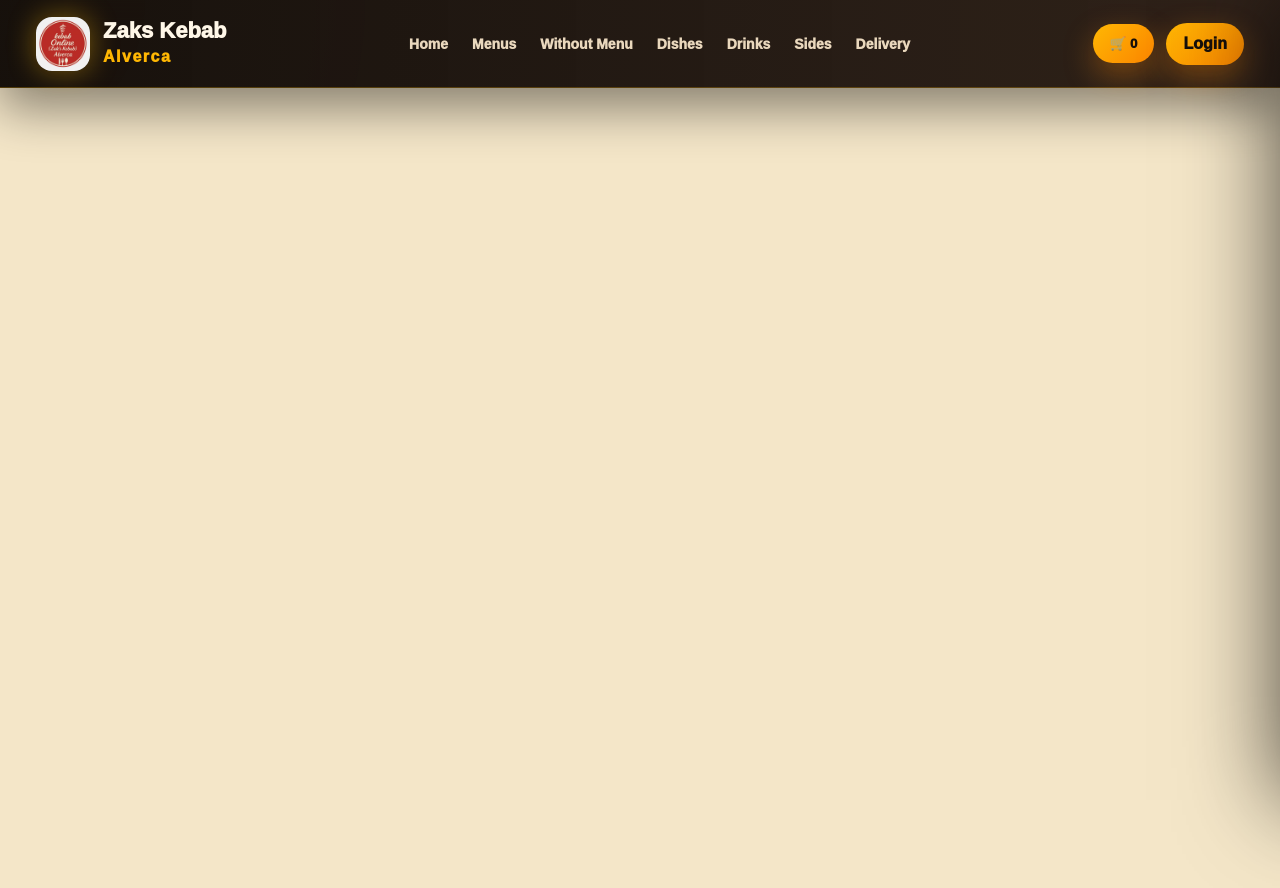
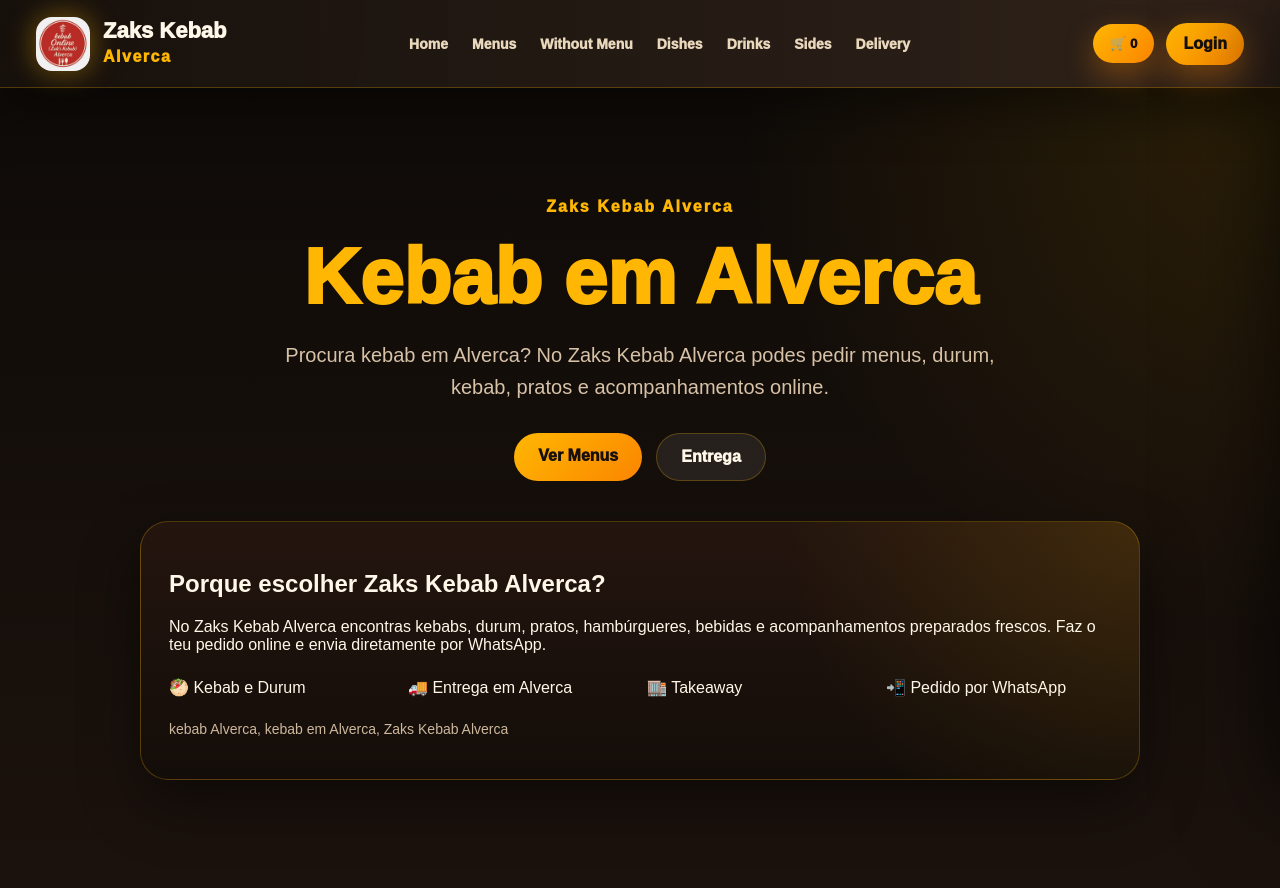
Before and after one commit to Abdulmuqeet2006/zaks-kebab, a React (Vite) app: page /kebab-alverca in a window 1280 px wide. Before the commit the page ends 800 px from the top, so only its background shows below. Built offline with nearby package versions, Linux system fonts and the light colour scheme; no server answers.

Commit message:
add SEO landing pages

```diff
--- a/src/App.jsx
+++ b/src/App.jsx
@@ -14,6 +14,7 @@
 import Checkout from "./pages/Checkout";
 import Login from "./pages/Login";
 import WithoutMenu from "./pages/WithoutMenu";
+import SeoPage from "./pages/SeoPage";
 
 function App() {
   const [cartOpen, setCartOpen] = useState(false);
@@ -34,6 +35,38 @@
         <Route path="/checkout" element={<Checkout />} />
         <Route path="/login" element={<Login />} />
         <Route path="/without-menu" element={<WithoutMenu />} />
+        <Route
+  path="/kebab-alverca"
+  element={
+    <SeoPage
+      title="Kebab em Alverca"
+      subtitle="Procura kebab em Alverca? No Zaks Kebab Alverca podes pedir menus, durum, kebab, pratos e acompanhamentos online."
+      keywords="kebab Alverca, kebab em Alverca, Zaks Kebab Alverca"
+    />
+  }
+/>
+
+<Route
+  path="/takeaway-alverca"
+  element={
+    <SeoPage
+      title="Takeaway em Alverca"
+      subtitle="Faz o teu pedido online e levanta na loja. Takeaway rápido, simples e saboroso em Alverca."
+      keywords="takeaway Alverca, comida takeaway Alverca, kebab takeaway Alverca"
+    />
+  }
+/>
+
+<Route
+  path="/entrega-kebab-alverca"
+  element={
+    <SeoPage
+      title="Entrega de Kebab em Alverca"
+      subtitle="Entrega de kebab em Alverca, Bom Sucesso, Arcena, Forte da Casa, Sobralinho e arredores."
+      keywords="entrega kebab Alverca, kebab delivery Alverca, pedir kebab Alverca"
+    />
+  }
+/>
       </Routes>
     </Router>
   );
--- /dev/null
+++ b/src/pages/SeoPage.jsx
@@ -0,0 +1,117 @@
+import { Link } from "react-router-dom";
+
+function SeoPage({ title, subtitle, keywords }) {
+  return (
+    <div style={styles.page}>
+      <section style={styles.hero}>
+        <span style={styles.badge}>Zaks Kebab Alverca</span>
+        <h1 style={styles.title}>{title}</h1>
+        <p style={styles.subtitle}>{subtitle}</p>
+
+        <div style={styles.buttons}>
+          <Link to="/menus" style={styles.mainBtn}>Ver Menus</Link>
+          <Link to="/delivery" style={styles.secondBtn}>Entrega</Link>
+        </div>
+      </section>
+
+      <section style={styles.card}>
+        <h2>Porque escolher Zaks Kebab Alverca?</h2>
+        <p>
+          No Zaks Kebab Alverca encontras kebabs, durum, pratos, hambúrgueres,
+          bebidas e acompanhamentos preparados frescos. Faz o teu pedido online
+          e envia diretamente por WhatsApp.
+        </p>
+
+        <div style={styles.grid}>
+          <div>🥙 Kebab e Durum</div>
+          <div>🚚 Entrega em Alverca</div>
+          <div>🏬 Takeaway</div>
+          <div>📲 Pedido por WhatsApp</div>
+        </div>
+
+        <p style={styles.keywords}>{keywords}</p>
+      </section>
+    </div>
+  );
+}
+
+const styles = {
+  page: {
+    minHeight: "100vh",
+    background:
+      "radial-gradient(circle at top right, rgba(255,183,3,.12), transparent 36%), linear-gradient(180deg, #0f0b08, #1b120d)",
+    color: "#fff7e8",
+    padding: "40px 16px 80px",
+  },
+  hero: {
+    maxWidth: "1000px",
+    margin: "0 auto",
+    textAlign: "center",
+    padding: "70px 0 40px",
+  },
+  badge: {
+    color: "#ffb703",
+    fontWeight: "1000",
+    letterSpacing: "2px",
+  },
+  title: {
+    fontSize: "clamp(42px, 7vw, 78px)",
+    color: "#ffb703",
+    margin: "16px 0",
+    fontWeight: "1000",
+  },
+  subtitle: {
+    color: "#d7c2a8",
+    fontSize: "20px",
+    lineHeight: "1.6",
+    maxWidth: "760px",
+    margin: "0 auto",
+  },
+  buttons: {
+    display: "flex",
+    justifyContent: "center",
+    gap: "14px",
+    flexWrap: "wrap",
+    marginTop: "30px",
+  },
+  mainBtn: {
+    background: "linear-gradient(135deg, #ffb703, #fb8500)",
+    color: "#160f0b",
+    padding: "14px 24px",
+    borderRadius: "999px",
+    fontWeight: "1000",
+    textDecoration: "none",
+  },
+  secondBtn: {
+    background: "rgba(255,255,255,.08)",
+    color: "#fff7e8",
+    padding: "14px 24px",
+    borderRadius: "999px",
+    fontWeight: "1000",
+    textDecoration: "none",
+    border: "1px solid rgba(255,183,3,.25)",
+  },
+  card: {
+    maxWidth: "1000px",
+    margin: "0 auto",
+    background:
+      "radial-gradient(circle at top right, rgba(255,183,3,.13), transparent 34%), linear-gradient(180deg, #24150e, #130d09)",
+    border: "1px solid rgba(255,183,3,.25)",
+    borderRadius: "28px",
+    padding: "28px",
+    boxShadow: "0 24px 60px rgba(0,0,0,.42)",
+  },
+  grid: {
+    display: "grid",
+    gridTemplateColumns: "repeat(auto-fit, minmax(180px, 1fr))",
+    gap: "14px",
+    marginTop: "24px",
+  },
+  keywords: {
+    marginTop: "24px",
+    color: "#cdb89d",
+    fontSize: "14px",
+  },
+};
+
+export default SeoPage;
```
